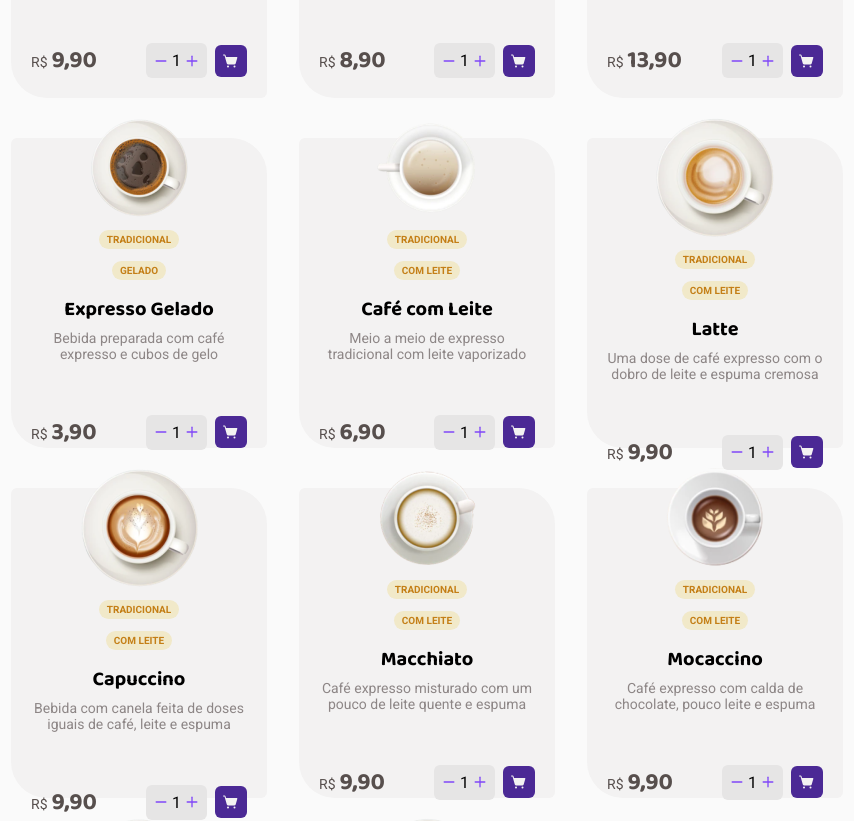
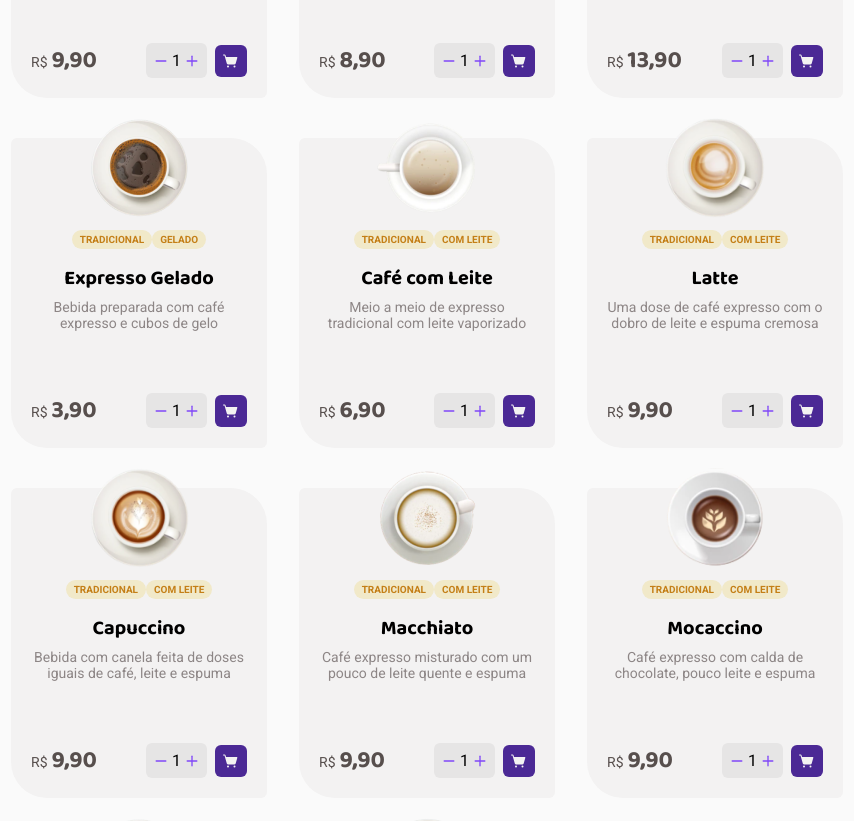
Before and after one commit to larissapissurno/coffee-delivery-react, a React (Vite) app: page / in a window 1280 px wide. Shown: the part 960-1781 px from the top of the page, without its empty margins (117-971 px from the left). Built offline with nearby package versions, Linux system fonts and the light colour scheme.

Commit message:
tag list adjustments

```diff
--- a/src/pages/Home/components/CoffeeCard/index.tsx
+++ b/src/pages/Home/components/CoffeeCard/index.tsx
@@ -6,6 +6,7 @@ import {
   Price,
   ShoppingCartButton,
   ShoppingSection,
+  TagList,
 } from './styles'
 import creamyEspressoImage from '@assets/coffees/mochaccino.png'
 import { SelectQuantity } from '@components/SelectQuantity'
@@ -43,9 +44,11 @@ export function CoffeeCard({ coffee }: CoffeeCardProps) {
       <CardContent>
         <img src={coffee.imageUrl} alt="" />
 
-        {coffee.tags.map((tag) => (
-          <span key={tag}>{tag}</span>
-        ))}
+        <TagList>
+          {coffee.tags.map((tag) => (
+            <span key={tag}>{tag}</span>
+          ))}
+        </TagList>
 
         <h3>{coffee.name}</h3>
         <p>{coffee.description}</p>
--- a/src/pages/Home/components/CoffeeCard/styles.ts
+++ b/src/pages/Home/components/CoffeeCard/styles.ts
@@ -25,18 +25,8 @@ export const CardContent = styled.div`
 
   img {
     margin-top: -20px;
-  }
-
-  > span {
-    margin-top: 0.74rem;
-    padding: 0.25rem 0.5rem;
-    border-radius: 100px;
-    background-color: ${(props) => props.theme['primary-300']};
-
-    text-transform: uppercase;
-    font-weight: 700;
-    font-size: 0.625rem;
-    color: ${(props) => props.theme['primary-700']};
+    width: 100px;
+    height: 100px;
   }
 
   h3 {
@@ -50,6 +40,21 @@ export const CardContent = styled.div`
 
     margin-top: 0.5rem;
     padding: 0 1.25rem;
+  }
+`
+
+export const TagList = styled.div`
+  margin-top: 0.74rem;
+  display: flex;
+  span {
+    padding: 0.25rem 0.5rem;
+    border-radius: 100px;
+    background-color: ${(props) => props.theme['primary-300']};
+
+    text-transform: uppercase;
+    font-weight: 700;
+    font-size: 0.625rem;
+    color: ${(props) => props.theme['primary-700']};
   }
 `
 
```
